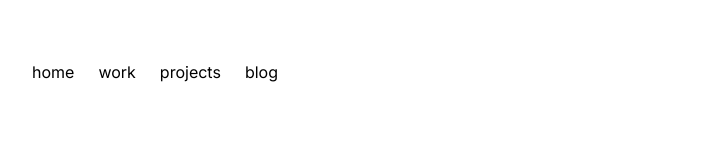
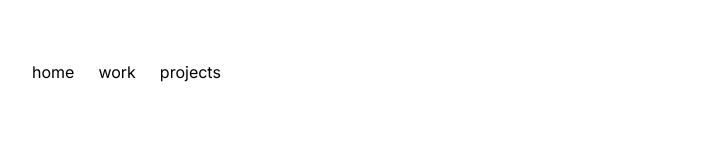
Before and after one commit to nicholasdly/nicholasly.com, a Next.js app: page / in a window 1280 px wide. Shown: the top 153 px of the page, without its empty margins (272-991 px from the left). Built offline with nearby package versions, Linux system fonts and the light colour scheme.

Commit message:
refactor: removed blog link from header

```diff
--- a/src/components/header.tsx
+++ b/src/components/header.tsx
@@ -22,14 +22,6 @@ export default function Header() {
             >
               projects
             </Link>
-            <Link
-              href="https://polar.sh/nicholasdly/posts"
-              target="_blank"
-              rel="noopener"
-              className="py-1 hover:underline underline-offset-2 decoration-neutral-500"
-            >
-              blog
-            </Link>
         </nav>
     </header>
   );
```
